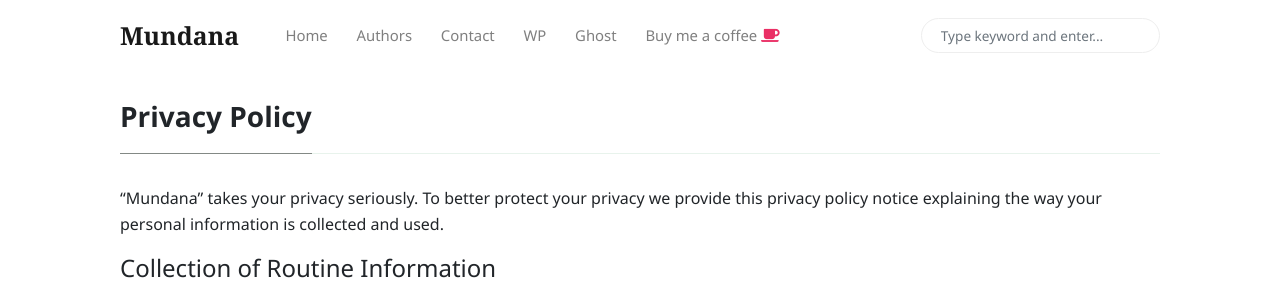
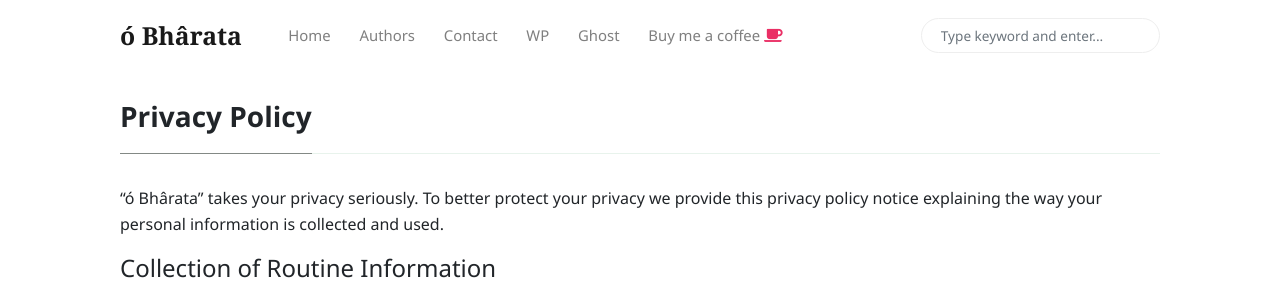
Before and after one commit to obharata/obharata.github.io, a Jekyll site: the page built from _pages/privacy-policy.md, in a window 1280 px wide and 1279 px high. Shown: the top 293 px of the window. Built offline with Jekyll 4.4.1, drawn with Linux system fonts in a browser that asks for light colours; nearby versions of some CDN libraries.

Commit message:
Update _config.yml

```diff
--- a/_config.yml
+++ b/_config.yml
@@ -1,12 +1,12 @@
 # Site
-name: 'Mundana'
-description: 'Mundana is a free Jekyll theme for awesome people like you, Medium like.'
-logo: 'assets/images/logo.png'
+name: 'ó Bhârata'
+description: 'o sepulcro é um berço'
+logo: 'assets/images/obharata.png'
 favicon: 'assets/images/favicon.ico'
 baseurl: ''
-disqus: 'demowebsite'
+disqus: ''
 email: 'wowthemesnet@gmail.com'
-mailchimp-list: 'https://wowthemes.us11.list-manage.com/subscribe/post?u=8aeb20a530e124561927d3bd8&amp;id=8c3d2d214b'
+mailchimp-list: ''
 
 include: ["_pages"]
 permalink: /:title/
```
